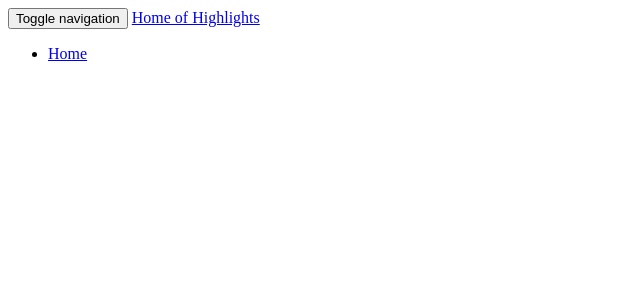
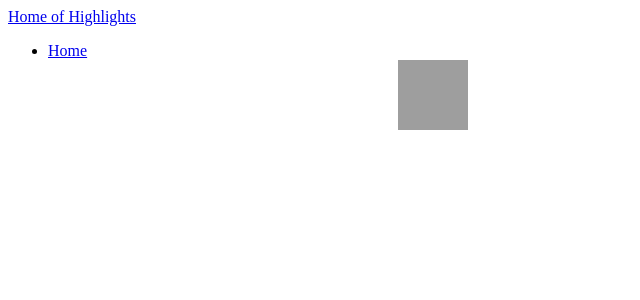
Before and after one commit to saudahabib/news_highlight, a Flask app: template app/templates/navbar.html in a window 1280 px wide. Shown: the top 300 px of the page, without its empty margins (0-640 px from the left). Run offline with Flask 2, Linux system fonts and the light colour scheme; the template is opened without the code that fills it, so the values that code supplies are empty; parts of the project's set-up code (start-up, migrations or seed data) failed here and were passed over; some libraries are stand-ins or nearby versions; grey boxes are pictures that could not be loaded.

Commit message:
add logo to home page and change font-family for titles

```diff
--- a/app/static/styles.css
+++ b/app/static/styles.css
@@ -46,6 +46,18 @@ background-color: rgba(0,0,0,0.4);
 display: inline-block;
 
 }
-marquee{
+marquee, .text-muted{
 color: #ff0066;
 }
+#hot{
+  padding-bottom: 10%;
+  margin-top: 3%;
+}
+.logo{
+  width: 70px;
+  height: 70px;
+  margin-left: 350px;
+}
+h3{
+  font-family: 'Righteous', cursive;
+}
--- a/app/templates/index.html
+++ b/app/templates/index.html
@@ -33,7 +33,7 @@
                 {% endfor %}
               </div>
           <div class="col-sm-8">
-            <div class="row">
+            <div class="row" id="hot">
               <div class="col-sm-12" id="trial">
                 <img src="https://www.faithinhisblood.org/uploads/2/8/5/1/28510639/hot-news_orig.gif" alt="fire">
                 <hr><hr>
--- a/app/templates/navbar.html
+++ b/app/templates/navbar.html
@@ -1,17 +1,15 @@
+<link rel="stylesheet" href="/static/styles.css">
+
 <div class="navbar navbar-inverse" role="navigation">
         <div class="container-fluid">
             <div class="navbar-header">
-                <button type="button" class="navbar-toggle" data-toggle="collapse" data-target=".navbar-collapse">
-                  <span class="sr-only">Toggle navigation</span>
-                  <span class="icon-bar"></span>
-                  <span class="icon-bar"></span>
-                  <span class="icon-bar"></span>
-                </button>
+
                 <a class="navbar-brand" href="/">Home of Highlights</a>
             </div>
             <div class="navbar-collapse collapse">
                 <ul class="nav navbar-nav">
                     <li><a href="/">Home</a></li>
+                    <a href="/" ><img class="logo" src="https://images.theabcdn.com/i/33630980" alt=""></a>
             </div>
 
         </div>
```
